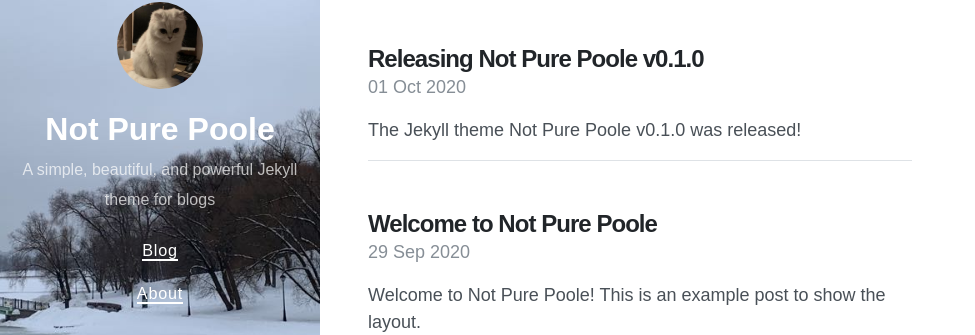
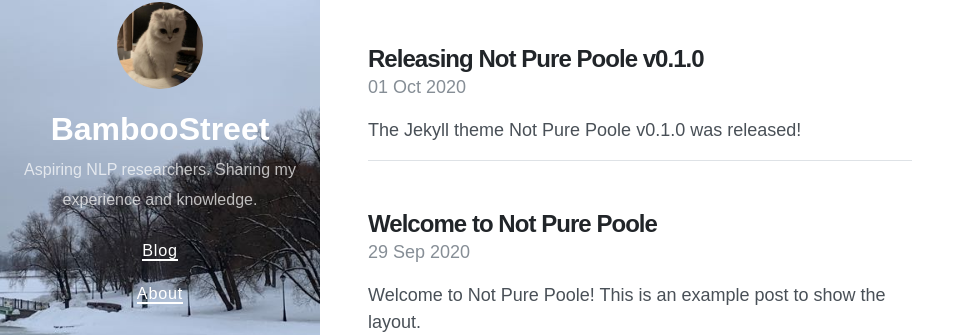
Before and after one commit to BambooStreet/BambooStreet.github.io, a Jekyll site: the page built from blog/index.html, in a window 1280 px wide. Shown: the part 254-589 px from the top of the page, without its empty margins (0-975 px from the left). Built offline with Jekyll 4.4.1, drawn with Linux system fonts in a browser that asks for light colours; nearby versions of some CDN libraries; the list of posts is cut into pages by our own code.

Commit message:
Update _config.yml

```diff
--- a/blog/_config.yml
+++ b/blog/_config.yml
@@ -1,6 +1,6 @@
 # Setup
-title: Not Pure Poole
-description: A simple, beautiful, and powerful Jekyll theme for blogs
+title: BambooStreet
+description: Aspiring NLP researchers. Sharing my experience and knowledge.
 url: https://BambooStreet.github.io
 avatar: /avatar.jpeg
 paginate: 5
```
